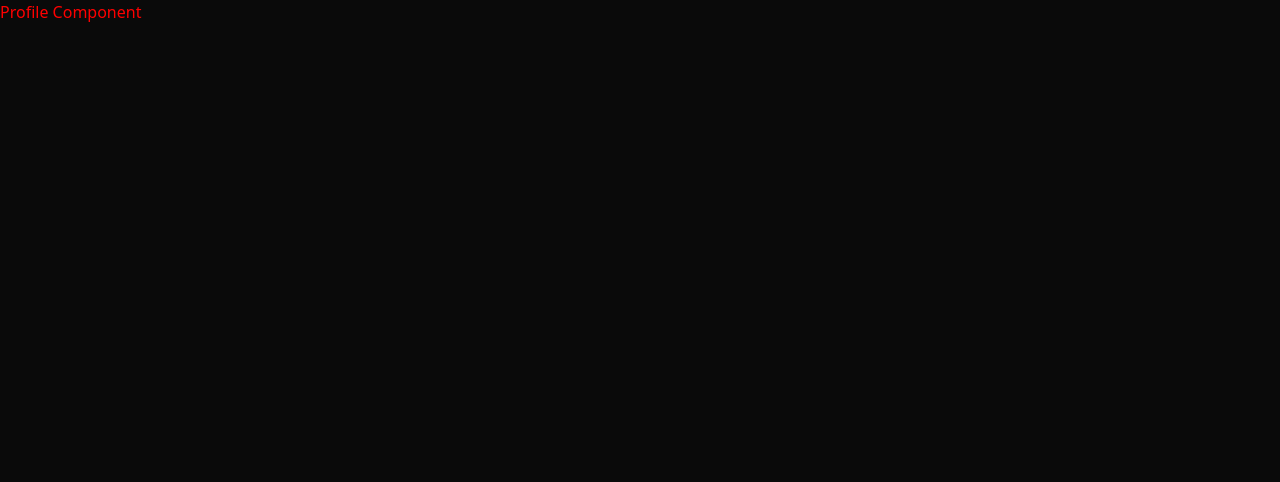
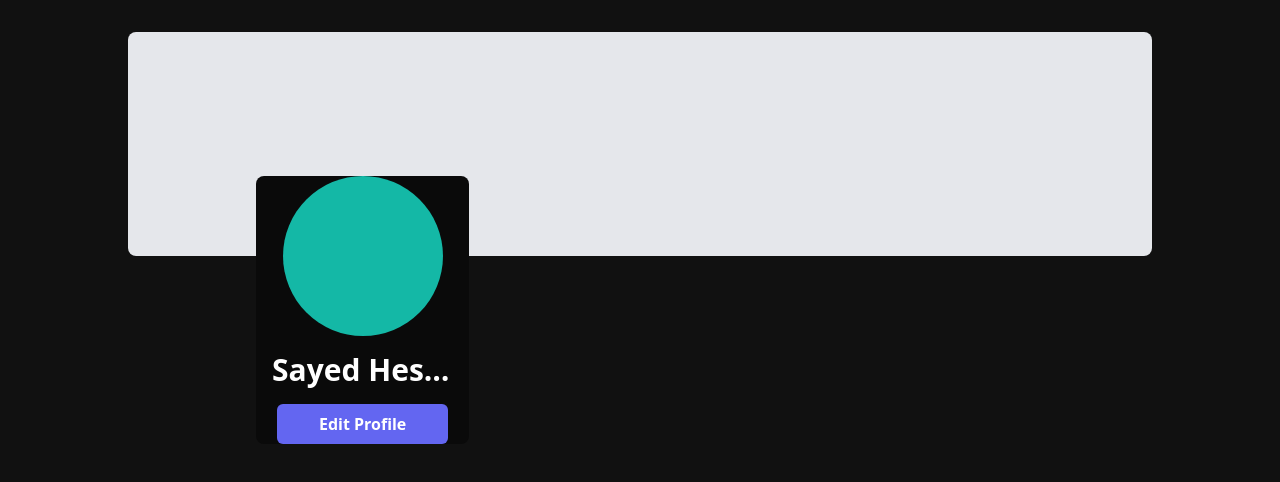
Before and after one commit to heshamalmosawi/Bon-fire, a Next.js app in the folder frontend/: page /profile in a window 1280 px wide. Shown: the top 482 px of the page. Built offline with nearby package versions, Linux system fonts and the light colour scheme.

Commit message:
feat(profile_page): UI placeholders for profile page

```diff
--- a/frontend/package.json
+++ b/frontend/package.json
@@ -50,5 +50,6 @@
     "postcss": "^8",
     "tailwindcss": "^3.4.1",
     "typescript": "^5"
-  }
+  },
+  "packageManager": "yarn@1.22.22+sha512.a6b2f7906b721bba3d67d4aff083df04dad64c399707841b7acf00f6b133b7ac24255f2652fa22ae3534329dc6180534e98d17432037ff6fd140556e2bb3137e"
 }
--- a/frontend/src/components/desktop/ProfileComponent.tsx
+++ b/frontend/src/components/desktop/ProfileComponent.tsx
@@ -1,9 +1,28 @@
 import React from "react";
+
+import { Avatar, AvatarFallback, AvatarImage } from "../ui/avatar";
 
 const ProfileComponent = () => {
     return (
-        <main className="w-screen h-screen bg-neutral-950">
-            <h1 style={{ color: "red" }}>Profile Component</h1>
+        <main className="w-screen h-screen">
+            <div className={`w-4/5 h-56 bg-gray-200 rounded-lg flex items-center justify-center my-8 mx-auto`}>
+                {/* Placeholder content for background*/}
+            </div>
+            <div className="bg-neutral-950 w-1/6 aspect-square rounded-lg mx-64 fixed top-44 flex flex-col items-center justify-center space-y-4">
+                <div className="rounded-full bg-teal-500 w-1/5 aspect-square p-20"></div>
+
+                {/* Need to figure out how to scale the component below probably or something idrk then replace the upper div with it.  */}
+
+                {/* <Avatar>
+                    <AvatarImage src="https://github.com/shadcn.png" />
+                    <AvatarFallback>CN</AvatarFallback>
+                </Avatar> */}
+
+
+
+                <div className="font-semibold text-3xl text-white truncate w-full max-w-xs px-4">Sayed Hesham Ahmed Husain</div>
+                <button className="bg-indigo-500 w-4/5 h-10 rounded-md font-semibold text-white"> Edit Profile </button>
+            </div>
         </main>
     );
 }
```
